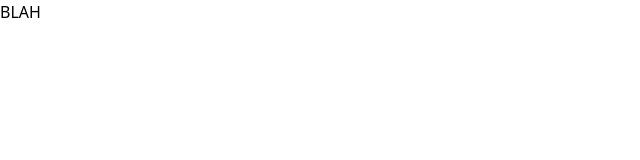
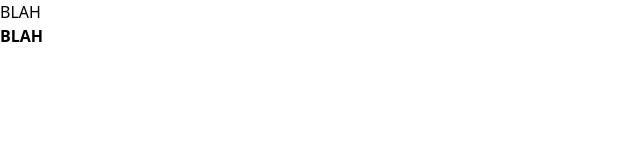
Before and after one commit to bootladder/vueboilerplate, a Vue app in the folder frontend/: page / in a window 1280 px wide. Shown: the top 160 px of the page, without its empty margins (0-640 px from the left). Built offline with nearby package versions, Linux system fonts and the light colour scheme.

Commit message:
blah what am i dong

```diff
--- a/frontend/package.json
+++ b/frontend/package.json
@@ -1 +1 @@
-{"name":"frontend","version":"0.0.0","scripts":{"dev":"vite --host","build":"vite build","preview":"vite preview --port 4173"},"dependencies":{"@vueuse/core":"^9.6.0","autoprefixer":"^10.4.13","postcss":"^8.4.19","tailwindcss":"^3.2.4","vue":"^3.2.38","vuetify":"^3.0.2"},"devDependencies":{"@vitejs/plugin-vue":"^3.0.3","vite":"^3.0.9"}}
+{"name":"frontend","version":"0.0.0","scripts":{"dev":"vite --host","build":"vite build","preview":"vite preview --port 4173"},"dependencies":{"@vueuse/core":"^9.6.0","autoprefixer":"^10.4.14","postcss":"^8.4.23","tailwindcss":"^3.3.2","vue":"^3.2.38","vuetify":"^3.0.2"},"devDependencies":{"@vitejs/plugin-vue":"^3.0.3","vite":"^3.0.9"}}
--- a/frontend/src/App.vue
+++ b/frontend/src/App.vue
@@ -26,5 +26,6 @@ export default {
 <template>
     <div>
         <h1> BLAH </h1>
+        <h1 class="font-bold"> BLAH </h1>
     </div>
 </template>
```
Also changed, not shown: 2 other files (tests, documents, lock files or other folders).
